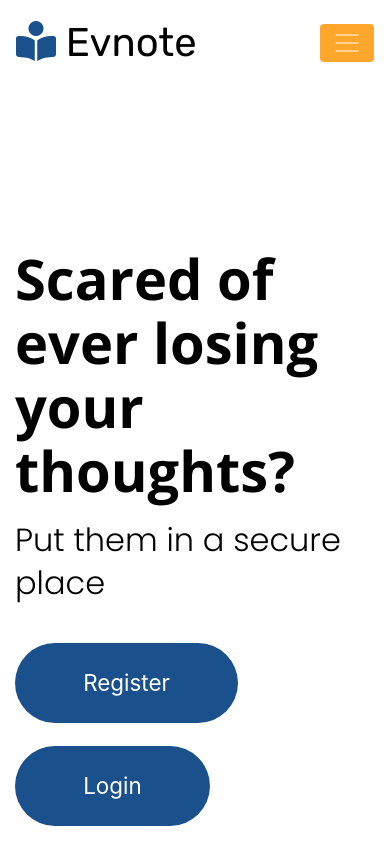
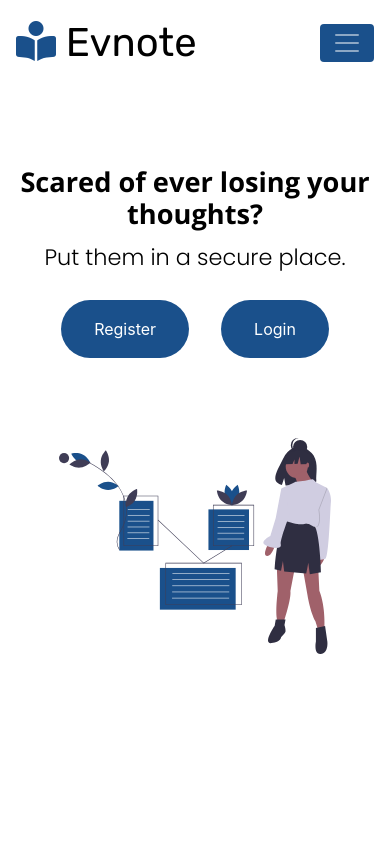
Before and after one commit to Joshua-Ogbonna/iThink, a Vue app: page / in a window 390 px wide. Shown: the top 844 px of the page. Built offline with nearby package versions, Linux system fonts and the light colour scheme.

Commit message:
Work on home page

```diff
--- a/src/components/Navigation.vue
+++ b/src/components/Navigation.vue
@@ -61,8 +61,6 @@ import { mapGetters, mapActions } from 'vuex'
     }
     .navbar-brand:hover {
         color: #000;
-        font-family: 'Rubik', sans-serif;
-        font-size: 1.5em;
     }
     ul {
         padding-right: 7em;
@@ -71,16 +69,13 @@ import { mapGetters, mapActions } from 'vuex'
         margin-right: 1.7em;
         color: #000;
         font-family: 'Rubik', sans-serif;
-        font-size: 1.2em;
-    }
-    .nav-link:hover {
-        color: rgb(241, 87, 87);
+        font-size: 1.1rem;
     }
     .navbar {
         background-color:  #fff;
     }
     button {
-        background-color: #ffa62b;
+        background-color: #1a508b;
         outline: none;
         border: none;
     }
--- a/src/views/Home.vue
+++ b/src/views/Home.vue
@@ -7,7 +7,7 @@
           <div class="row">
             <div class="col-lg-7 first_row">
               <p class="tagline">Scared of ever losing your thoughts?</p>
-              <p class="head">Put them in a secure place</p>
+              <p class="head">Put them in a secure place.</p>
 
               <router-link to="/register" v-if="!isLoggedIn" class="btn register">Register</router-link>
               <router-link to="/login" v-if="!isLoggedIn" class="btn login">Login</router-link>
@@ -80,6 +80,33 @@ export default {
   }
 
   /* Media query for iPhone 5/SE */
+  @media only screen and (min-width: 320px) and (max-width: 812px) {
+    .first_row {
+      margin: 5rem 0;
+      text-align: center;
+    }
+    .tagline {
+      font-size: 1.7rem;
+      text-align: center;
+      line-height: 2rem;
+    }
+    .head {
+      font-size: 1.4rem;
+      line-height: 1.4rem;
+    }
+    .login,
+    .register {
+      padding: 1rem 2rem;
+      font-size: 1rem;
+    }
+    .second_row {
+      margin-top: 0rem;
+      text-align: center;
+    }
+    .second_row img {
+      width: 17rem;
+    }
+  }
 
   @media only screen and (min-width: 768px) and (max-width: 1268px) {
     .first_row {
--- a/src/views/Login.vue
+++ b/src/views/Login.vue
@@ -59,16 +59,16 @@ import router from '../router/index'
         width: 60%;
     }
     button {
-        background: #000;
+        background: #1a508b;
         outline: none;
-        color: rgb(241, 87, 87);
+        color: #fff;
         font-size: 0.9em;
         border-radius: 40px;
         padding: 1em 3em;
         margin-top: 1em;
     }
     .btn:hover {
-        color: rgb(241, 87, 87);
+        color: #fff;
     }
     .para {
         color: #000;
--- a/src/views/Register.vue
+++ b/src/views/Register.vue
@@ -34,7 +34,8 @@ import { mapActions } from 'vuex'
                     name: "",
                     password: "",
                     confirm_password: ""
-                }
+                },
+                errors: []
             }
         },
 
@@ -47,8 +48,8 @@ import { mapActions } from 'vuex'
                     if(res.data) {
                         this.$router.push('/login')
                     }
-                }).catch(error => {
-                    console.log(error)
+                }).catch(err => {
+                    console.log(err)
                 })
             }
         },
@@ -63,16 +64,16 @@ import { mapActions } from 'vuex'
         width: 60%;
     }
     button {
-        background: #000;
+        background: #1a508b;
         outline: none;
-        color: rgb(241, 87, 87);
+        color: #fff;
         font-size: 0.9em;
         border-radius: 40px;
         padding: 1em 3em;
         margin-top: 1em;
     }
     .btn:hover {
-        color: rgb(241, 87, 87);
+        color: #fff;
     }
     .para {
         color: #000;
```
